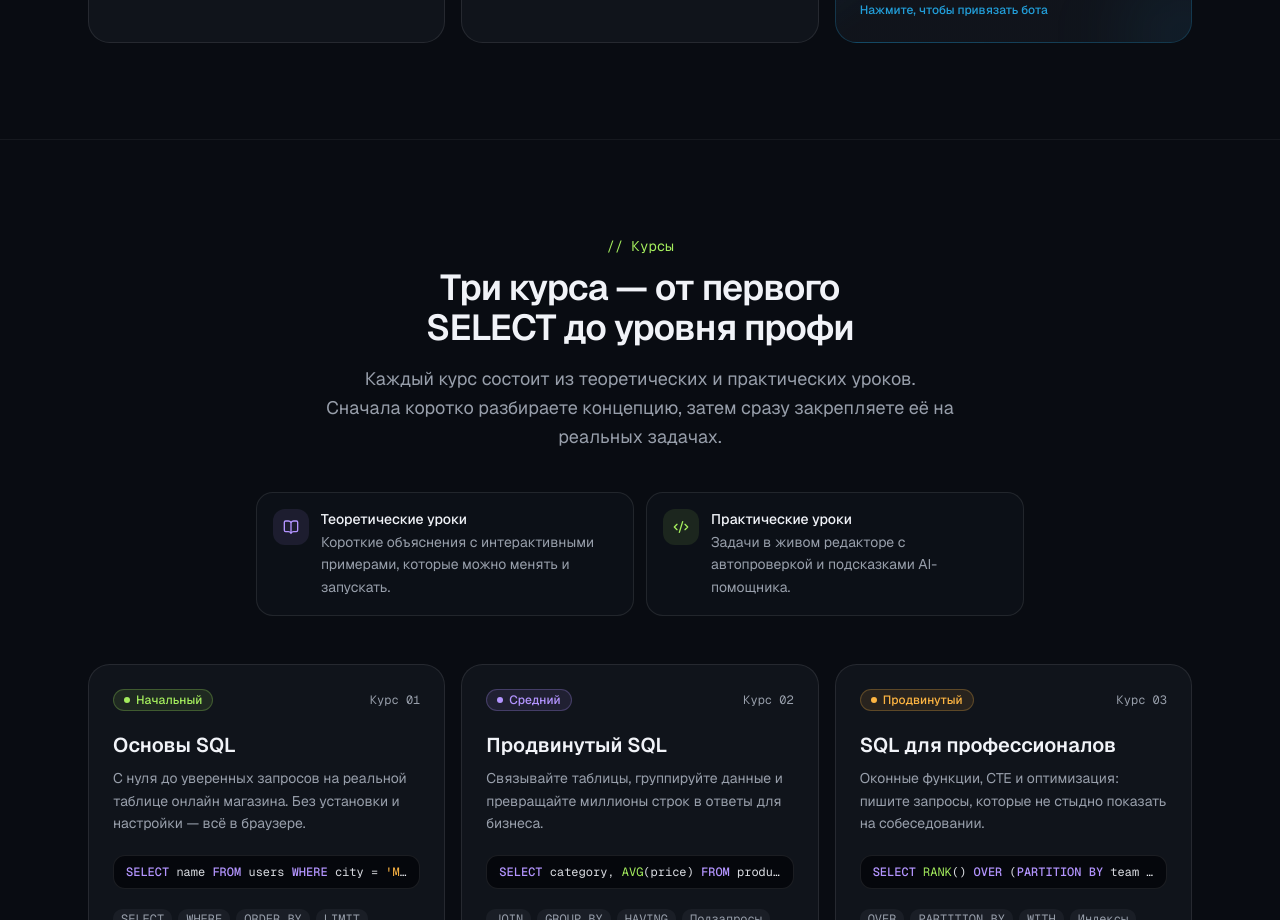
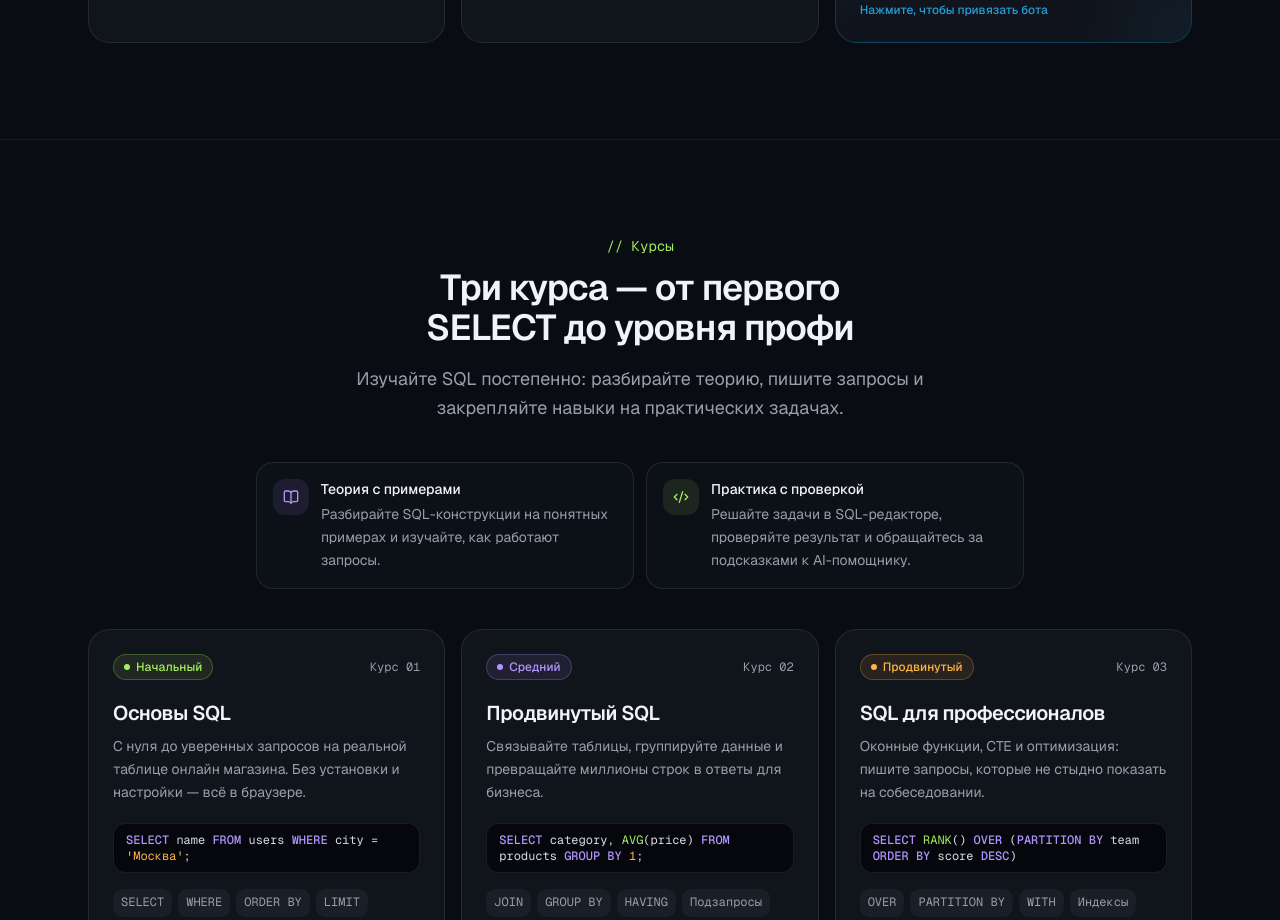
Before and after one commit to neol1ght/sqltutor-with-ai-helper-, a Next.js app in the folder apps/web/: page / in a window 1280 px wide. Shown: the part 1880-2800 px from the top of the page. Built offline with nearby package versions, Linux system fonts and the light colour scheme; no server answers.

Commit message:
fix: improve mobile layout for hero and tracks

```diff
--- a/apps/web/components/site/hero.tsx
+++ b/apps/web/components/site/hero.tsx
@@ -47,7 +47,7 @@ export function Hero() {
               href="/learn/lesson"
               className={buttonVariants({ variant: 'outline', size: 'lg', className: 'h-11 px-5 text-base' })}
             >
-              Пробный урок без регистрации
+              Продолжить обучение
             </Link>
           </div>
 
--- a/apps/web/components/site/tracks.tsx
+++ b/apps/web/components/site/tracks.tsx
@@ -7,111 +7,168 @@ import { SectionHeading } from './section-heading'
 
 export function Tracks() {
   return (
-    <section id="tracks" className="scroll-mt-20 border-t border-border/60 py-24">
-      <div className="mx-auto max-w-6xl px-4 sm:px-6">
+      <section
+          id="tracks"
+          className="scroll-mt-20 border-t border-border/60 py-14 sm:py-20 lg:py-24"
+      >
+        <div className="mx-auto w-full max-w-6xl px-4 sm:px-6">
           <SectionHeading
               eyebrow="Курсы"
               title="Три курса — от первого SELECT до уровня профи"
-          description="Каждый курс состоит из теоретических и практических уроков. Сначала коротко разбираете концепцию, затем сразу закрепляете её на реальных задачах."
+              description="Изучайте SQL постепенно: разбирайте теорию, пишите запросы и закрепляйте навыки на практических задачах."
           />
 
-        <div className="mx-auto mt-10 grid max-w-3xl gap-3 sm:grid-cols-2">
-          <div className="flex gap-3 rounded-xl border border-border bg-card/60 p-4">
+          <div className="mx-auto mt-8 grid w-full max-w-3xl grid-cols-1 gap-3 sm:mt-10 sm:grid-cols-2">
+            <div className="flex min-w-0 items-start gap-3 rounded-xl border border-border bg-card/60 p-3 sm:p-4">
             <span className="flex size-9 shrink-0 items-center justify-center rounded-lg bg-ai/10 text-ai">
               <BookOpen className="size-4" aria-hidden="true" />
             </span>
-            <div>
-              <p className="text-sm font-medium">Теоретические уроки</p>
-              <p className="mt-0.5 text-sm leading-relaxed text-muted-foreground">
-                Короткие объяснения с интерактивными примерами, которые можно менять и запускать.
+
+              <div className="min-w-0 flex-1">
+                <p className="text-sm font-medium">Теория с примерами</p>
+                <p className="mt-1 text-sm leading-relaxed text-muted-foreground">
+                  Разбирайте SQL-конструкции на понятных примерах и изучайте,
+                  как работают запросы.
                 </p>
               </div>
             </div>
-          <div className="flex gap-3 rounded-xl border border-border bg-card/60 p-4">
+
+            <div className="flex min-w-0 items-start gap-3 rounded-xl border border-border bg-card/60 p-3 sm:p-4">
             <span className="flex size-9 shrink-0 items-center justify-center rounded-lg bg-primary/10 text-primary">
               <Code2 className="size-4" aria-hidden="true" />
             </span>
-            <div>
-              <p className="text-sm font-medium">Практические уроки</p>
-              <p className="mt-0.5 text-sm leading-relaxed text-muted-foreground">
-                Задачи в живом редакторе с автопроверкой и подсказками AI-помощника.
+
+              <div className="min-w-0 flex-1">
+                <p className="text-sm font-medium">Практика с проверкой</p>
+                <p className="mt-1 text-sm leading-relaxed text-muted-foreground">
+                  Решайте задачи в SQL-редакторе, проверяйте результат и
+                  обращайтесь за подсказками к AI-помощнику.
                 </p>
               </div>
             </div>
           </div>
 
-        <ul className="mt-12 grid gap-4 lg:grid-cols-3">
+          <ul className="mt-8 grid grid-cols-1 items-stretch gap-4 sm:mt-10 sm:grid-cols-2 lg:grid-cols-3">
             {courses.map((course, i) => {
               const tone = toneClasses[course.tone]
               const total = lessonCount(course)
-            const theoryPct = (course.theory / total) * 100
+              const theoryPct = total > 0 ? (course.theory / total) * 100 : 0
+
               return (
-              <li key={course.slug}>
+                  <li key={course.slug} className="min-w-0">
                     <Link
                         href="/learn"
-                  className="group flex h-full flex-col rounded-2xl border border-border bg-card p-6 transition-all hover:-translate-y-1 hover:border-foreground/20 hover:shadow-xl hover:shadow-black/30"
+                        className={cn(
+                            'group flex h-full min-w-0 flex-col overflow-hidden rounded-2xl border border-border bg-card p-4 transition-all',
+                            'hover:border-foreground/20 hover:shadow-xl hover:shadow-black/10',
+                            'sm:p-5 lg:p-6',
+                            'motion-safe:hover:-translate-y-1',
+                            'focus-visible:outline-none focus-visible:ring-2 focus-visible:ring-primary focus-visible:ring-offset-2',
+                        )}
                     >
-                  <div className="flex items-center justify-between">
+                      <div className="flex min-w-0 items-center justify-between gap-2">
                     <span
                         className={cn(
-                        'inline-flex items-center gap-1.5 rounded-full border px-2.5 py-0.5 text-xs font-medium',
+                            'inline-flex min-w-0 max-w-[75%] items-center gap-1.5 rounded-full border px-2.5 py-1 text-xs font-medium',
                             tone.bg,
                             tone.border,
                             tone.text,
                         )}
                     >
-                      <span className={cn('size-1.5 rounded-full', tone.dot)} />
-                      {course.level}
+                      <span
+                          className={cn('size-1.5 shrink-0 rounded-full', tone.dot)}
+                      />
+                      <span className="break-words">{course.level}</span>
                     </span>
-                    <span className="font-mono text-xs text-muted-foreground">
-                      {`Курс ${String(i + 1).padStart(2, '0')}`}
+
+                        <span className="shrink-0 font-mono text-[11px] text-muted-foreground sm:text-xs">
+                      Курс {String(i + 1).padStart(2, '0')}
                     </span>
                       </div>
 
-                  <h3 className="mt-5 flex items-center gap-2 text-xl font-semibold">
-                    {course.title}
+                      <h3 className="mt-5 flex min-w-0 items-start gap-2 text-lg font-semibold leading-snug tracking-tight [overflow-wrap:anywhere] sm:text-xl">
+                        <span className="min-w-0 flex-1">{course.title}</span>
                         <ArrowUpRight
-                      className="size-4 -translate-x-1 opacity-0 transition-all group-hover:translate-x-0 group-hover:opacity-100"
+                            className="mt-1 size-4 shrink-0 opacity-60 transition-all sm:opacity-0 sm:group-hover:translate-x-0.5 sm:group-hover:opacity-100"
                             aria-hidden="true"
                         />
                       </h3>
-                  <p className="mt-2 text-sm leading-relaxed text-muted-foreground">{course.description}</p>
 
-                  <div className="mt-5 truncate rounded-lg border border-border bg-code px-3 py-2 text-xs">
+                      <p className="mt-2 min-w-0 text-sm leading-relaxed text-muted-foreground [overflow-wrap:anywhere]">
+                        {course.description}
+                      </p>
+
+                      <div className="mt-5 min-w-0 max-w-full overflow-hidden rounded-lg border border-border bg-code px-3 py-2">
+                        <div className="max-w-full overflow-x-auto text-xs">
                           <SqlCode code={course.snippet} />
                         </div>
+                      </div>
 
-                  <ul className="mt-5 flex flex-wrap gap-1.5" aria-label="Темы курса">
-                    {course.topics.map((t) => (
-                      <li key={t} className="rounded-md bg-muted px-2 py-0.5 font-mono text-xs text-muted-foreground">
-                        {t}
+                      <ul
+                          className="mt-4 flex min-w-0 flex-wrap gap-1.5"
+                          aria-label="Темы курса"
+                      >
+                        {course.topics.map((topic) => (
+                            <li
+                                key={topic}
+                                className="max-w-full rounded-md bg-muted px-2 py-1 font-mono text-[11px] leading-relaxed text-muted-foreground [overflow-wrap:anywhere] sm:text-xs"
+                            >
+                              {topic}
                             </li>
                         ))}
                       </ul>
 
-                  <div className="mt-auto pt-6">
-                    <div className="rounded-xl border border-border bg-background/40 p-4">
-                      <div className="flex items-center justify-between text-xs">
-                        <span className="font-medium">{`${total} ${plural(total, ['урок', 'урока', 'уроков'])}`}</span>
-                        <span className="flex items-center gap-1.5 text-muted-foreground">
+                      <div className="mt-auto min-w-0 pt-5 sm:pt-6">
+                        <div className="min-w-0 rounded-xl border border-border bg-background/40 p-3 sm:p-4">
+                          <div className="flex min-w-0 items-center justify-between gap-2 text-xs">
+                        <span className="min-w-0 font-medium">
+                          {total} {plural(total, ['урок', 'урока', 'уроков'])}
+                        </span>
+
+                            <span className="flex shrink-0 items-center gap-1.5 text-muted-foreground">
                           <Clock className="size-3.5" aria-hidden="true" />
-                          {`~${course.hours} ч`}
+                          ~{course.hours} ч
                         </span>
                           </div>
-                      <div className="mt-3 flex h-1.5 gap-1 overflow-hidden rounded-full" aria-hidden="true">
-                        <div className="rounded-full bg-ai" style={{ width: `${theoryPct}%` }} />
-                        <div className="flex-1 rounded-full bg-primary" />
+
+                          <div
+                              className="mt-3 flex h-1.5 w-full gap-1 overflow-hidden rounded-full"
+                              aria-hidden="true"
+                          >
+                            <div
+                                className="rounded-full bg-ai"
+                                style={{
+                                  width: `${Math.min(100, Math.max(0, theoryPct))}%`,
+                                }}
+                            />
+                            <div className="min-w-0 flex-1 rounded-full bg-primary" />
                           </div>
-                      <dl className="mt-3 grid grid-cols-2 gap-2 text-xs">
-                        <div className="flex items-center gap-1.5">
-                          <BookOpen className="size-3.5 text-ai" aria-hidden="true" />
-                          <dt className="text-muted-foreground">Теория</dt>
-                          <dd className="ml-auto font-mono">{course.theory}</dd>
+
+                          <dl className="mt-3 grid grid-cols-2 gap-x-2 gap-y-3 text-xs">
+                            <div className="flex min-w-0 items-center gap-1.5">
+                              <BookOpen
+                                  className="size-3.5 shrink-0 text-ai"
+                                  aria-hidden="true"
+                              />
+                              <dt className="min-w-0 truncate text-muted-foreground">
+                                Теория
+                              </dt>
+                              <dd className="ml-auto shrink-0 font-mono">
+                                {course.theory}
+                              </dd>
                             </div>
-                        <div className="flex items-center gap-1.5">
-                          <Code2 className="size-3.5 text-primary" aria-hidden="true" />
-                          <dt className="text-muted-foreground">Практика</dt>
-                          <dd className="ml-auto font-mono">{course.practice}</dd>
+
+                            <div className="flex min-w-0 items-center gap-1.5">
+                              <Code2
+                                  className="size-3.5 shrink-0 text-primary"
+                                  aria-hidden="true"
+                              />
+                              <dt className="min-w-0 truncate text-muted-foreground">
+                                Практика
+                              </dt>
+                              <dd className="ml-auto shrink-0 font-mono">
+                                {course.practice}
+                              </dd>
                             </div>
                           </dl>
                         </div>
```
Lines whose indentation alone changed are shown as unchanged.
